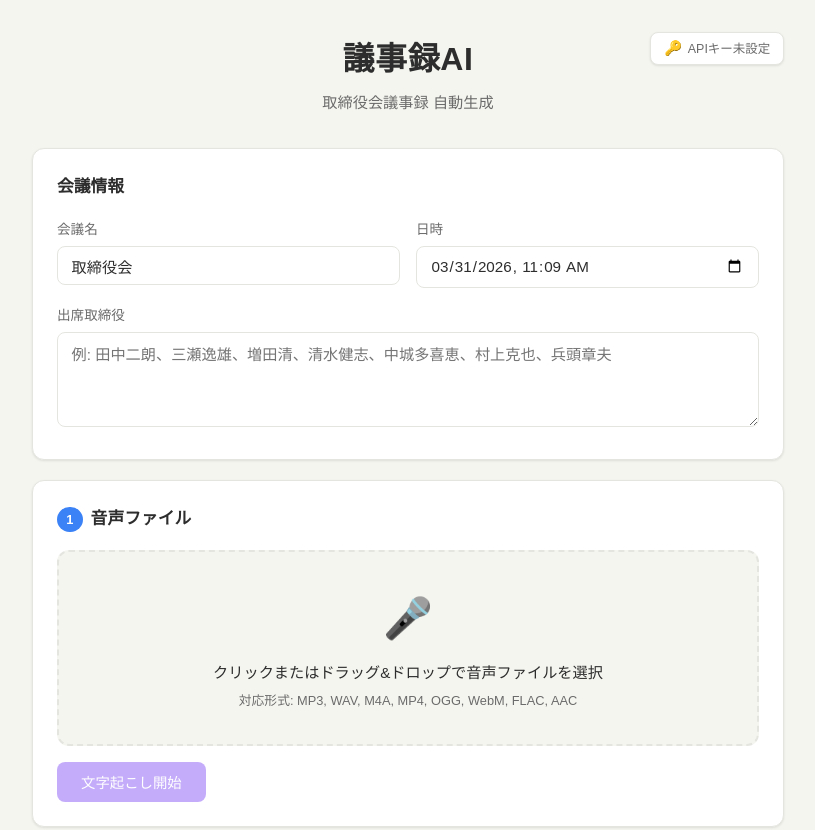
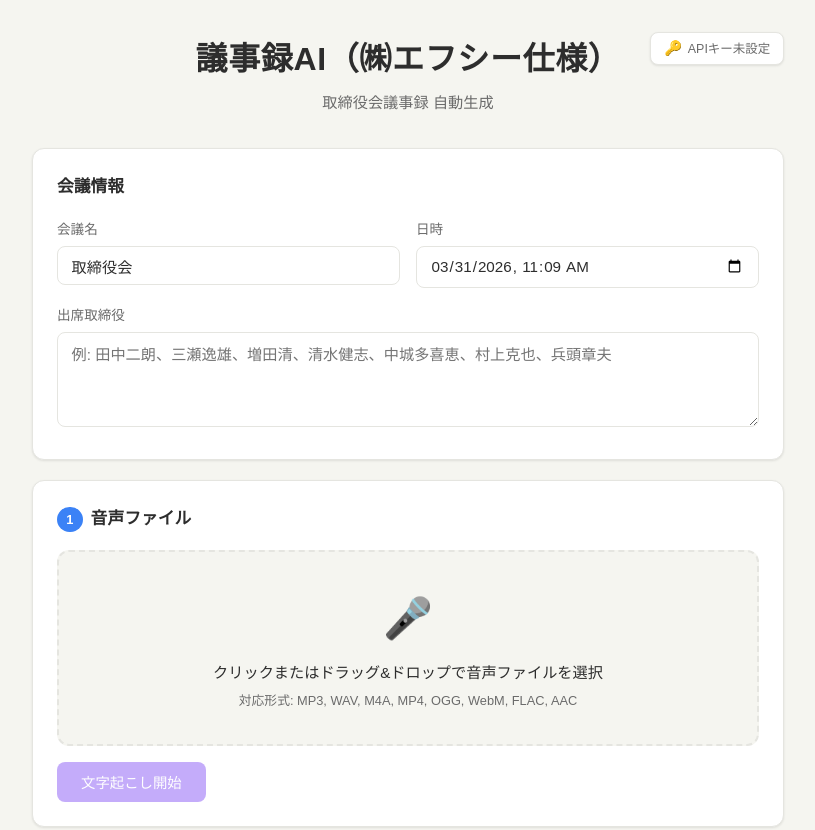
Before and after one commit to nico-papa/gijiroku-fc, a website: page public/index.html in a window 1280 px wide. Shown: the top 830 px of the page, without its empty margins (232-1047 px from the left). Drawn offline with Linux system fonts and the light colour scheme; a web font is replaced by a local one.

Commit message:
タイトルを「議事録AI（㈱エフシー仕様）」に変更

```diff
--- a/public/index.html
+++ b/public/index.html
@@ -11,7 +11,7 @@
 <body>
   <div class="container">
     <header>
-      <h1>議事録AI</h1>
+      <h1>議事録AI（㈱エフシー仕様）</h1>
       <p class="subtitle">取締役会議事録 自動生成</p>
       <button class="btn-apikey-toggle" id="btnApiKeyToggle" onclick="toggleApiKeyDialog()">
         <span class="key-icon">&#128273;</span>
```
